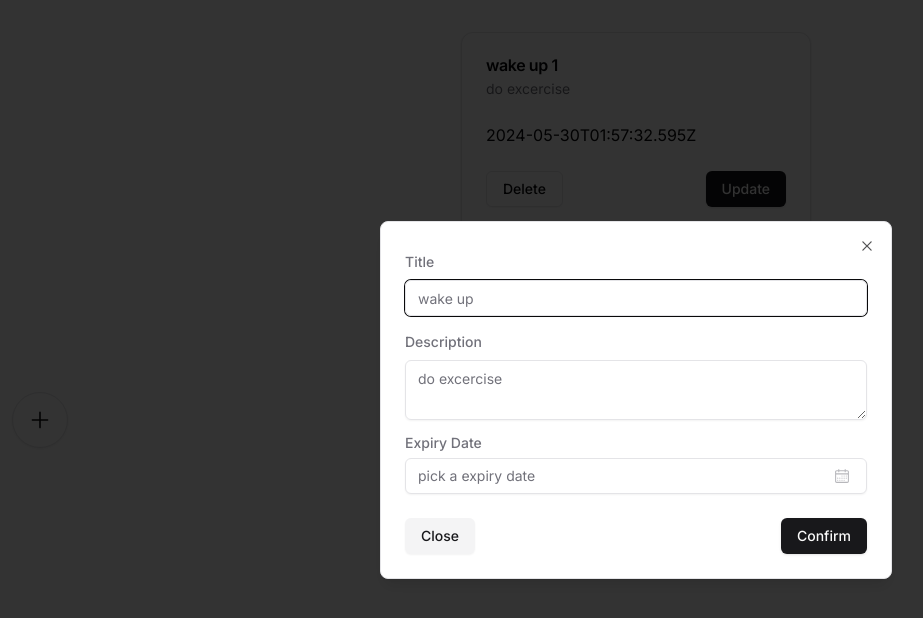
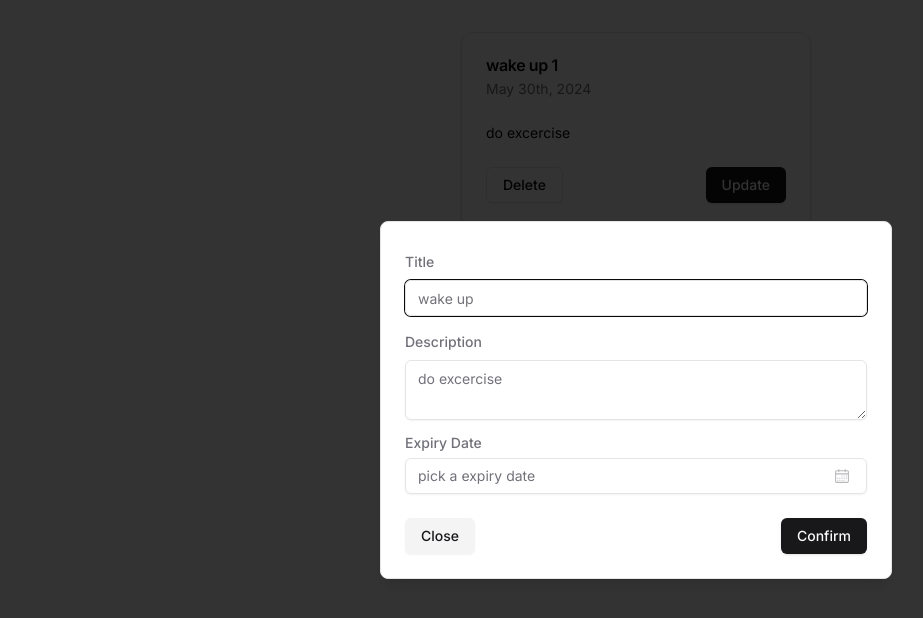
Before and after one commit to sv-next-level/next-task-portal, a Next.js app: page / in a window 1280 px wide. Both pictures are taken after a click on the button 44 px from the left and 756 px from the top of the page. Shown: the top 618 px of the page, without its empty margins (4-927 px from the left). Built offline with nearby package versions, Linux system fonts and the light colour scheme.

Commit message:
done(ui): ui without api

```diff
--- a/src/app/page.tsx
+++ b/src/app/page.tsx
@@ -64,11 +64,30 @@ export default function Home() {
     setTodo(undefined);
   };
 
-  const upsertTodo = () => {
+  const upsertTodo = (todo: Todo) => {
     if (todo?.id) {
       // update todo
+      setTodoList((prev) => {
+        const updatedTodoList = prev.map((prevTodo: Todo) => {
+          if (prevTodo.id === todo.id) {
+            return todo;
+          }
+          return prevTodo;
+        });
+        return updatedTodoList;
+      });
     } else {
       // add todo
+      setTodoList((prev) => {
+        return [
+          ...prev,
+          {
+            ...todo,
+            done: false,
+            id: todo.title,
+          },
+        ];
+      });
     }
 
     setTodo(undefined);
@@ -77,6 +96,7 @@ export default function Home() {
   return (
     <>
       <div className="absolute bottom-4 left-4 ">
+        {!openModal && !openAlert ? (
           <Button
             size="icon"
             variant="outline"
@@ -85,6 +105,7 @@ export default function Home() {
           >
             <PlusIcon className="size-6" />
           </Button>
+        ) : null}
         {openModal ? (
           <TodoModal
             open={openModal}
--- a/src/components/todo/card.tsx
+++ b/src/components/todo/card.tsx
@@ -1,4 +1,6 @@
 "use client";
+
+import { format } from "date-fns";
 
 import {
   Card,
@@ -27,16 +29,28 @@ export default function TodoCard(props: Readonly<TodoCardProps>) {
         }}
         className="cursor-pointer"
       >
+        {props.todo.done ? (
           <CardHeader>
             <CardTitle className={`${props.todo.done && "line-through"}`}>
               {props.todo.title}
             </CardTitle>
-          <CardDescription className={`${props.todo.done && "line-through"}`}>
-            {props.todo.description}
+          </CardHeader>
+        ) : (
+          <>
+            <CardHeader>
+              <CardTitle>{props.todo.title}</CardTitle>
+              <CardDescription>
+                {format(props.todo.expiry, "PPP")}
               </CardDescription>
             </CardHeader>
-        <CardContent>{props.todo.expiry}</CardContent>
+            <CardContent className="text-sm">
+              {props.todo.description}
+            </CardContent>
+          </>
+        )}
       </div>
+
+      {!props.todo.done ? (
         <CardFooter className="flex justify-between">
           <Button
             variant="outline"
@@ -54,6 +68,7 @@ export default function TodoCard(props: Readonly<TodoCardProps>) {
             Update
           </Button>
         </CardFooter>
+      ) : null}
     </Card>
   );
 }
--- a/src/components/todo/modal.tsx
+++ b/src/components/todo/modal.tsx
@@ -41,12 +41,10 @@ interface TodoModalProps {
   todo: Todo | undefined;
   setOpen: (open: boolean | undefined) => void;
   setTodo: (todo: Todo | undefined) => void;
-  onConfirm: () => void;
+  onConfirm: (todo: Todo) => void;
 }
 
 export default function TodoModal(props: TodoModalProps) {
-  console.log("🚀 ~ TodoModal ~ props:", props);
-
   const form = useForm<z.infer<typeof todoSchema>>({
     resolver: zodResolver(todoSchema),
     defaultValues: {
@@ -57,15 +55,14 @@ export default function TodoModal(props: TodoModalProps) {
   });
 
   const onSubmit = (values: z.infer<typeof todoSchema>) => {
-    props.setOpen(undefined);
-
-    props.setTodo({
+    const todo: Todo = {
       ...props.todo,
       title: values.title,
       description: values.description,
       expiry: String(values.expiry),
-    });
-    props.onConfirm();
+    };
+    props.onConfirm(todo);
+    props.setOpen(undefined);
   };
 
   return (
--- a/src/components/ui/dialog.tsx
+++ b/src/components/ui/dialog.tsx
@@ -2,7 +2,6 @@
 
 import * as React from "react";
 import * as DialogPrimitive from "@radix-ui/react-dialog";
-import { Cross2Icon } from "@radix-ui/react-icons";
 
 import { cn } from "@/lib/utils";
 
@@ -44,10 +43,6 @@ const DialogContent = React.forwardRef<
       {...props}
     >
       {children}
-      <DialogPrimitive.Close className="absolute right-4 top-4 rounded-sm opacity-70 ring-offset-background transition-opacity hover:opacity-100 focus:outline-none focus:ring-2 focus:ring-ring focus:ring-offset-2 disabled:pointer-events-none data-[state=open]:bg-accent data-[state=open]:text-muted-foreground">
-        <Cross2Icon className="h-4 w-4" />
-        <span className="sr-only">Close</span>
-      </DialogPrimitive.Close>
     </DialogPrimitive.Content>
   </DialogPortal>
 ));
```
Lines whose indentation alone changed are shown as unchanged.
